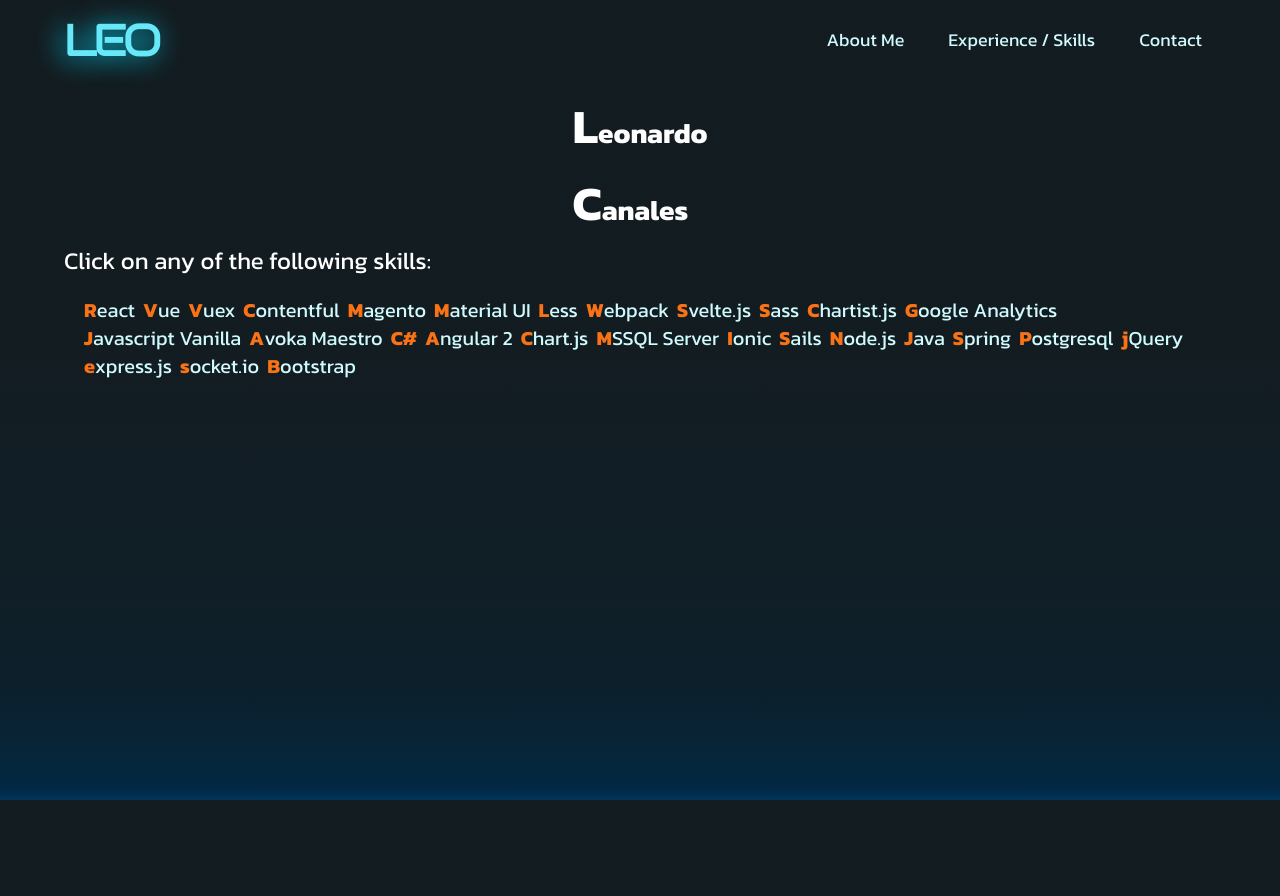
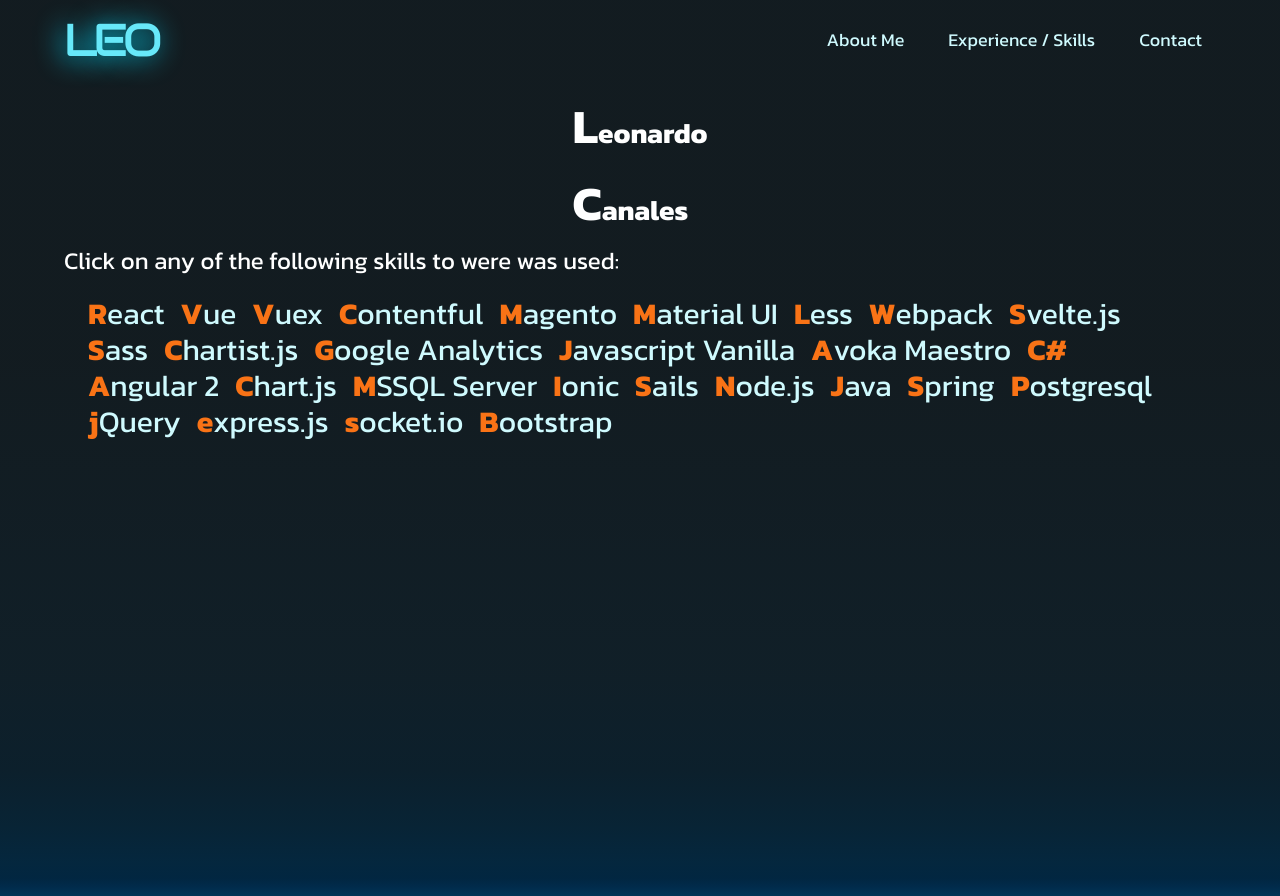
Before and after one commit to TIESTOMIKE/leo-canales-portfolio, a Next.js app: page / in a window 1280 px wide. Before the commit the page ends 800 px from the top, so only its background shows below. Built offline with nearby package versions, Linux system fonts and the light colour scheme.

Commit message:
Adding page transitions

```diff
--- a/HOC/withTransition.js
+++ b/HOC/withTransition.js
@@ -1,25 +1,22 @@
 import { AnimatePresence, motion } from 'framer-motion';
 const variants = {
 	initial: {
-		x: '-100%',
+		y: '-100%',
 		transition: {
-			type: 'linear',
-			duration: 1,
+			duration: 0.7,
 		},
 	},
 	animate: {
 		opacity: 1,
-		x: 0,
+		y: 0,
 		transition: {
-			type: 'linear',
-			duration: 1,
+			duration: 0.7,
 		},
 	},
 	exit: {
-		x: '100%',
+		y: '100%',
 		transition: {
-			type: 'linear',
-			duration: 1,
+			duration: 0.7,
 		},
 	},
 };
--- a/components/NavBar/NavBar.js
+++ b/components/NavBar/NavBar.js
@@ -117,7 +117,7 @@
 							</motion.div>
 							<div className="flex-1 flex items-center justify-around sm:items-center sm:justify-between">
 								<div className="flex-shrink-0 flex items-center">
-									<Link href={'/'}>
+									<Link href={'/'} scroll={false}>
 										<motion.p
 											animate={{
 												opacity: [
@@ -142,6 +142,7 @@
 											<Link
 												key={item.name}
 												href={item.href}
+												scroll={false}
 											>
 												<motion.a
 													layout
--- a/components/WordCloud.js
+++ b/components/WordCloud.js
@@ -4,17 +4,23 @@
 import { skillsAtom } from '../atoms';
 
 function WordCloud() {
-	const [skills, setskills] = useAtom(skillsAtom);
+	const skills = useAtom(skillsAtom)[0];
 	return (
 		<div>
-			<div>Click on any of the following skills:</div>
+			<div>Click on any of the following skills to were was used:</div>
 			<div className="flex flex-wrap p-4">
 				{skills.map(skill => (
 					<Link
 						key={skill}
 						href={{ pathname: `/skills`, query: { key: skill } }}
 					>
-						<motion.span className="first-letter:font-bold first-letter:text-orange-500 cursor-pointer mx-1 bg-transparent text-xl text-cyan-100 border-transparent hover:text-shadow-blue-light hover:text-cyan-400">
+						<motion.span
+							whileHover={{
+								scale: 1.1,
+								textShadow: '0px 0px 4px black',
+							}}
+							className="first-letter:font-bold first-letter:text-orange-500 cursor-pointer mx-2 bg-transparent text-3xl text-cyan-100 border-transparent hover:text-shadow-blue-light hover:text-cyan-400"
+						>
 							{skill}
 						</motion.span>
 					</Link>
--- /dev/null
+++ b/components/transitions/PageTransition.js
@@ -0,0 +1,91 @@
+import { motion, AnimatePresence } from 'framer-motion';
+import { useRouter } from 'next/router';
+
+const Transition = ({ children }) => {
+	const variants = {
+		scaleDown: {
+			scale: 0.8,
+			y: 100,
+			transition: {
+				duration: 0.4,
+			},
+		},
+		out: {
+			x: '-100%',
+			transition: {
+				duration: 0.4,
+				delay: 0.5,
+				ease: 'easeInOut',
+			},
+		},
+		in: {
+			scale: 0.8,
+			y: 100,
+			x: '100%',
+			transition: {
+				duration: 0.4,
+				ease: 'easeInOut',
+			},
+		},
+		center: {
+			x: 0,
+			scale: 0.8,
+			transformOrigin: 'top',
+			transition: {
+				duration: 0.4,
+				ease: 'easeInOut',
+			},
+		},
+		scaleUp: {
+			scale: 1,
+			y: 0,
+			transition: {
+				duration: 0.4,
+				delay: 0.5,
+			},
+		},
+		inactive: {
+			opacity: 1,
+			y: 0,
+			transition: {
+				duration: 1,
+				ease: 'easeInOut',
+			},
+		},
+
+		outOp: {
+			opacity: 0,
+			y: -100,
+			transition: {
+				duration: 1,
+				ease: 'easeInOut',
+			},
+		},
+		inOp: {
+			y: 100,
+			opacity: 0,
+			transition: {
+				duration: 1,
+				ease: 'easeInOut',
+			},
+		},
+	};
+	const { asPath } = useRouter();
+	return (
+		<div className="effect-3 overflow-hidden">
+			<AnimatePresence initial={false} exitBeforeEnter>
+				<motion.div
+					key={asPath}
+					variants={variants}
+					initial="in"
+					animate={['center', 'scaleUp']}
+					exit={['scaleDown', 'out']}
+				>
+					{children}
+				</motion.div>
+			</AnimatePresence>
+		</div>
+	);
+};
+
+export default Transition;
--- a/package.json
+++ b/package.json
@@ -28,9 +28,12 @@
 		"@next/eslint-plugin-next": "^12.1.4",
 		"autoprefixer": "^10.4.4",
 		"eslint": "^8.12.0",
+		"eslint-config-prettier": "^8.5.0",
+		"eslint-plugin-prettier": "^4.2.1",
 		"eslint-plugin-react": "^7.29.4",
 		"eslint-plugin-react-hooks": "^4.4.0",
 		"postcss": "^8.4.12",
+		"prettier": "2.7.1",
 		"tailwindcss": "^3.0.24"
 	}
 }
--- a/pages/_app.js
+++ b/pages/_app.js
@@ -1,13 +1,13 @@
 import '../styles/global.css';
 import Main from '../components/layouts/main';
-import { motion, AnimatePresence } from 'framer-motion';
+import PageTransition from '../components/transitions/PageTransition';
 
 export default function App({ Component, pageProps }) {
 	return (
 		<Main home>
-			<AnimatePresence exitBeforeEnter>
+			<PageTransition>
 				<Component {...pageProps} />
-			</AnimatePresence>
+			</PageTransition>
 		</Main>
 	);
 }
--- a/pages/aboutMe.js
+++ b/pages/aboutMe.js
@@ -1,7 +1,5 @@
-import withTransition from '../HOC/withTransition';
-
 function aboutMe() {
-	return <div>aboutMe</div>;
+	return <div className="page">aboutMe</div>;
 }
 
-export default withTransition(aboutMe);
+export default aboutMe;
--- a/pages/contact.js
+++ b/pages/contact.js
@@ -1,7 +1,5 @@
-import withTransition from '../HOC/withTransition';
-
 function contact() {
-	return <div>contact</div>;
+	return <div className="page">contact</div>;
 }
 
-export default withTransition(contact);
+export default contact;
--- a/pages/index.js
+++ b/pages/index.js
@@ -6,13 +6,13 @@
 
 const Home = () => {
 	return (
-		<>
+		<div className="page">
 			<Head>
 				<title>{siteTitle}</title>
 			</Head>
 			<AnimatedTitle />
 			<WordCloud></WordCloud>
-		</>
+		</div>
 	);
 };
 
--- a/pages/skills.js
+++ b/pages/skills.js
@@ -1,7 +1,5 @@
-import withTransition from '../HOC/withTransition';
 import { useRouter } from 'next/router';
 import { useAtom } from 'jotai';
-import Link from 'next/link';
 import { experienceAtom } from '../atoms';
 import Experience from '../components/Experience';
 import { useEffect, useState } from 'react';
@@ -31,7 +29,7 @@
 	}, [skillKey, experience]);
 
 	return (
-		<>
+		<div className="page">
 			<div>
 				{skillKey
 					? `My experience using ${skillKey}:`
@@ -43,8 +41,8 @@
 					<Experience key={index} experience={value} />
 				))}
 			</div>
-		</>
+		</div>
 	);
 }
 
-export default withTransition(skills);
+export default skills;
--- a/styles/global.css
+++ b/styles/global.css
@@ -37,7 +37,7 @@
 }
 body {
 	height: auto;
-	min-height: 100%;
+	min-height: 100vh;
 	padding: 0;
 	margin: 0;
 	color: #ffffff;
@@ -87,3 +87,9 @@
 	background-color: rgb(6 37 55 / 95%);
 	bottom: -160px;
 }
+
+.page {
+	background: none;
+	z-index: 1;
+	min-height: 100vh;
+}
```
Also changed, not shown: 1 other file (tests, documents, lock files or other folders).
